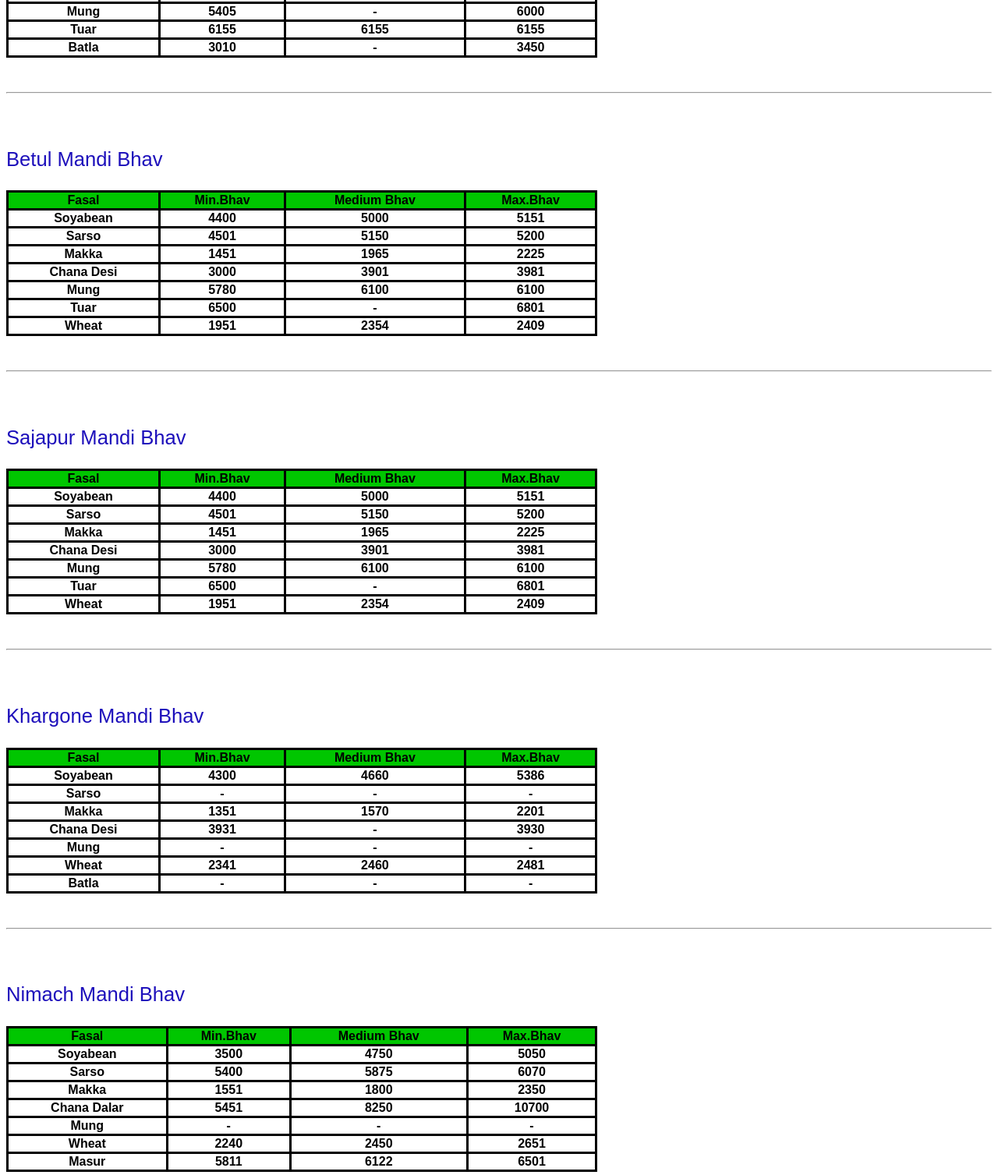
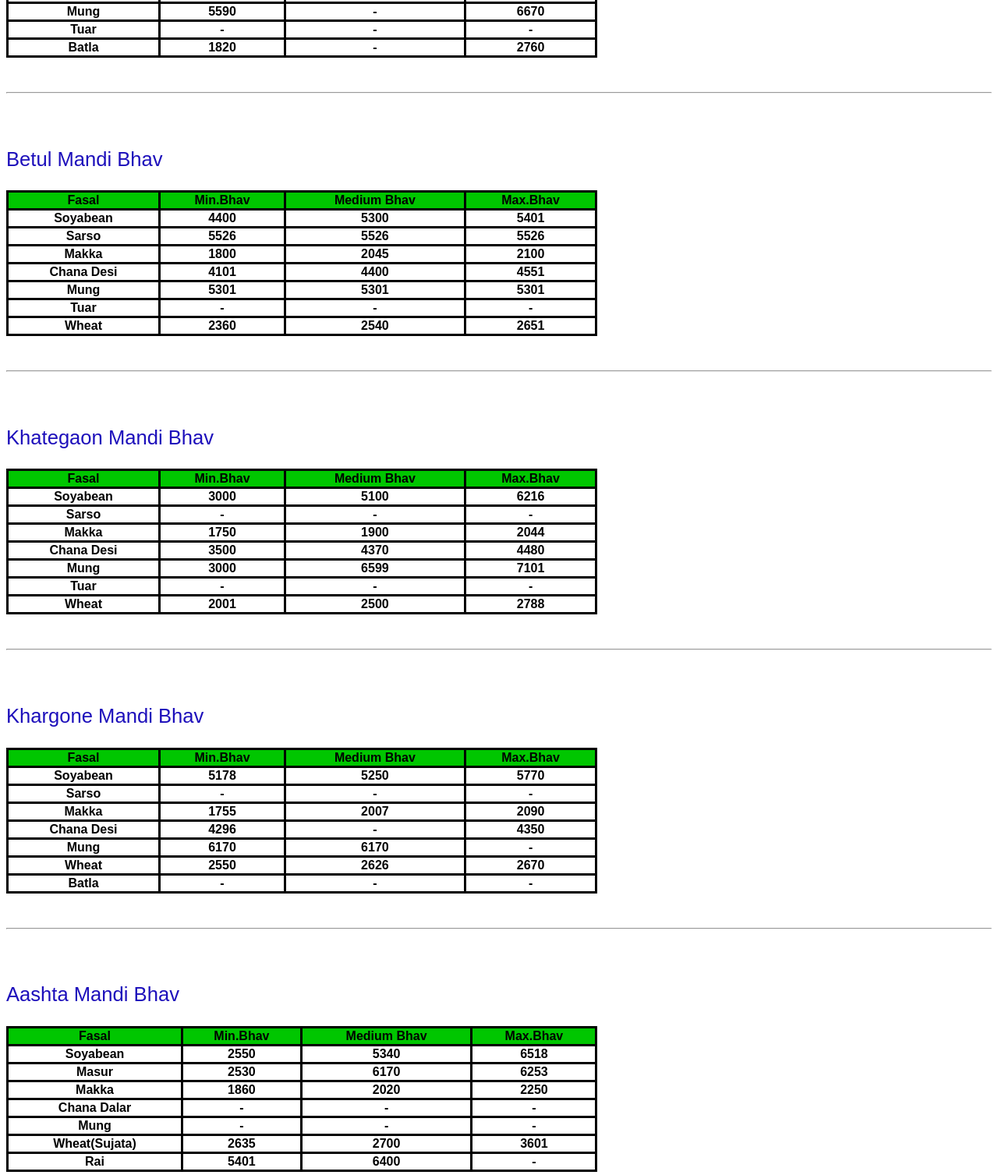
Before and after one commit to aswansoner/kisansewa, a plain HTML site: page index.html in a window 1280 px wide. Shown: the part 453-1960 px from the top of the page at 78% size. Drawn offline with Linux system fonts and the light colour scheme.

Commit message:
Update index.html

```diff
--- a/index.html
+++ b/index.html
@@ -58,44 +58,44 @@
         </tr>
         <tr>
             <td>Sarso</td>
-            <td>6030</td>
-            <td>6030</td>
-            <td>6030</td>
+            <td>-</td>
+            <td>-</td>
+            <td>-</td>
 
         </tr>
         <tr>
             <td>Makka</td>
-            <td>1321</td>
-            <td>1500</td>
-            <td>2471</td>
+            <td>2008</td>
+            <td>-</td>
+            <td>2102</td>
 
         </tr>
         <tr>
             <td>Chana desi</td>
-            <td>3650</td>
-            <td>4325</td>
-            <td>6155</td>
+            <td>4205</td>
+            <td>4700</td>
+            <td>5105</td>
 
         </tr>
         <tr>
             <td>Mung</td>
-            <td>5405</td>
+            <td>5590</td>
             <td>-</td>
-            <td>6000</td>
+            <td>6670</td>
 
         </tr>
         <tr>
             <td>Tuar</td>
-            <td>6155</td>
-            <td>6155</td>
-            <td>6155</td>
+            <td>-</td>
+            <td>-</td>
+            <td>-</td>
 
         </tr>
         <tr>
             <td>Batla</td>
-            <td>3010</td>
+            <td>1820</td>
             <td>-</td>
-            <td>3450</td>
+            <td>2760</td>
 
         </tr>
     </table>
@@ -113,56 +113,56 @@
         <tr>
             <td>Soyabean</td>
             <td>4400</td>
-            <td>5000</td>
-            <td>5151</td>
+            <td>5300</td>
+            <td>5401</td>
 
         </tr>
         <tr>
             <td>Sarso</td>
-            <td>4501</td>
-            <td>5150</td>
-            <td>5200</td>
+            <td>5526</td>
+            <td>5526</td>
+            <td>5526</td>
 
         </tr>
         <tr>
             <td>Makka</td>
-            <td>1451</td>
-            <td>1965</td>
-            <td>2225</td>
+            <td>1800</td>
+            <td>2045</td>
+            <td>2100</td>
 
         </tr>
         <tr>
             <td>Chana desi</td>
-            <td>3000</td>
-            <td>3901</td>
-            <td>3981</td>
+            <td>4101</td>
+            <td>4400</td>
+            <td>4551</td>
 
         </tr>
         <tr>
             <td>Mung</td>
-            <td>5780</td>
-            <td>6100</td>
-            <td>6100</td>
+            <td>5301</td>
+            <td>5301</td>
+            <td>5301</td>
 
         </tr>
         <tr>
             <td>Tuar</td>
-            <td>6500</td>
             <td>-</td>
-            <td>6801</td>
+            <td>-</td>
+            <td>-</td>
 
         </tr>
         <tr>
             <td>Wheat</td>
-            <td>1951</td>
-            <td>2354</td>
-            <td>2409</td>
+            <td>2360</td>
+            <td>2540</td>
+            <td>2651</td>
 
         </tr>
     </table>
     <br><br><hr>
     <br><br>
-    <p style="color: rgb(29, 15, 187); font-size: 160%; font-size: bold; font-family: arial; text-transform: capitalize;"> sajapur Mandi bhav</p>
+    <p style="color: rgb(29, 15, 187); font-size: 160%; font-size: bold; font-family: arial; text-transform: capitalize;"> Khategaon Mandi bhav</p>
     <table style="text-transform: capitalize;">
         <tr style="background-color: rgb(0, 198, 0);">
             <td>fasal</td>
@@ -174,51 +174,51 @@
 
         <tr>
             <td>Soyabean</td>
-            <td>4400</td>
-            <td>5000</td>
-            <td>5151</td>
+            <td>3000</td>
+            <td>5100</td>
+            <td>6216</td>
 
         </tr>
         <tr>
             <td>Sarso</td>
-            <td>4501</td>
-            <td>5150</td>
-            <td>5200</td>
+            <td>-</td>
+            <td>-</td>
+            <td>-</td>
 
         </tr>
         <tr>
             <td>Makka</td>
-            <td>1451</td>
-            <td>1965</td>
-            <td>2225</td>
+            <td>1750</td>
+            <td>1900</td>
+            <td>2044</td>
 
         </tr>
         <tr>
             <td>Chana desi</td>
-            <td>3000</td>
-            <td>3901</td>
-            <td>3981</td>
+            <td>3500</td>
+            <td>4370</td>
+            <td>4480</td>
 
         </tr>
         <tr>
             <td>Mung</td>
-            <td>5780</td>
-            <td>6100</td>
-            <td>6100</td>
+            <td>3000</td>
+            <td>6599</td>
+            <td>7101</td>
 
         </tr>
         <tr>
             <td>Tuar</td>
-            <td>6500</td>
             <td>-</td>
-            <td>6801</td>
+            <td>-</td>
+            <td>-</td>
 
         </tr>
         <tr>
             <td>Wheat</td>
-            <td>1951</td>
-            <td>2354</td>
-            <td>2409</td>
+            <td>2001</td>
+            <td>2500</td>
+            <td>2788</td>
 
         </tr>
     </table>
@@ -235,9 +235,9 @@
         </tr>
         <tr>
             <td>soyabean</td>
-            <td>4300</td>
-            <td>4660</td>
-            <td>5386</td>
+            <td>5178</td>
+            <td>5250</td>
+            <td>5770</td>
 
         </tr>
         <tr>
@@ -249,30 +249,30 @@
         </tr>
         <tr>
             <td>makka</td>
-            <td>1351</td>
-            <td>1570</td>
-            <td>2201</td>
+            <td>1755</td>
+            <td>2007</td>
+            <td>2090</td>
 
         </tr>
         <tr>
             <td>chana desi</td>
-            <td>3931</td>
+            <td>4296</td>
             <td>-</td>
-            <td>3930</td>
+            <td>4350</td>
 
         </tr>
         <tr>
             <td>mung</td>
-            <td>-</td>
-            <td>-</td>
+            <td>6170</td>
+            <td>6170</td>
             <td>-</td>
 
         </tr>
         <tr>
             <td>Wheat</td>
-            <td>2341</td>
-            <td>2460</td>
-            <td>2481</td>
+            <td>2550</td>
+            <td>2626</td>
+            <td>2670</td>
 
         </tr>
         <tr>
@@ -285,7 +285,7 @@
     </table>
     <br><br><hr>
     <br><br>
-    <p style="color: rgb(29, 15, 187); font-size: 160%; font-size: bold; font-family: arial; text-transform: capitalize;"> Nimach Mandi bhav</p>
+    <p style="color: rgb(29, 15, 187); font-size: 160%; font-size: bold; font-family: arial; text-transform: capitalize;"> Aashta Mandi bhav</p>
     <table style="text-transform: capitalize;">
         <tr style="background-color: rgb(0, 198, 0);">
             <td>fasal</td>
@@ -296,30 +296,30 @@
         </tr>
         <tr>
             <td>soyabean</td>
-            <td>3500</td>
-            <td>4750</td>
-            <td>5050</td>
+            <td>2550</td>
+            <td>5340</td>
+            <td>6518</td>
 
         </tr>
         <tr>
-            <td>sarso</td>
-            <td>5400</td>
-            <td>5875</td>
-            <td>6070</td>
+            <td>masur</td>
+            <td>2530</td>
+            <td>6170</td>
+            <td>6253</td>
 
         </tr>
         <tr>
             <td>makka</td>
-            <td>1551</td>
-            <td>1800</td>
-            <td>2350</td>
+            <td>1860</td>
+            <td>2020</td>
+            <td>2250</td>
 
         </tr>
         <tr>
             <td>chana dalar</td>
-            <td>5451</td>
-            <td>8250</td>
-            <td>10700</td>
+            <td>-</td>
+            <td>-</td>
+            <td>-</td>
 
         </tr>
         <tr>
@@ -330,17 +330,17 @@
 
         </tr>
         <tr>
-            <td>Wheat</td>
-            <td>2240</td>
-            <td>2450</td>
-            <td>2651</td>
+            <td>Wheat(sujata)</td>
+            <td>2635</td>
+            <td>2700</td>
+            <td>3601</td>
 
         </tr>
         <tr>
-            <td>masur</td>
-            <td>5811</td>
-            <td>6122</td>
-            <td>6501</td>
+            <td>Rai</td>
+            <td>5401</td>
+            <td>6400</td>
+            <td>-</td>
 
         </tr>
     </table>
```
